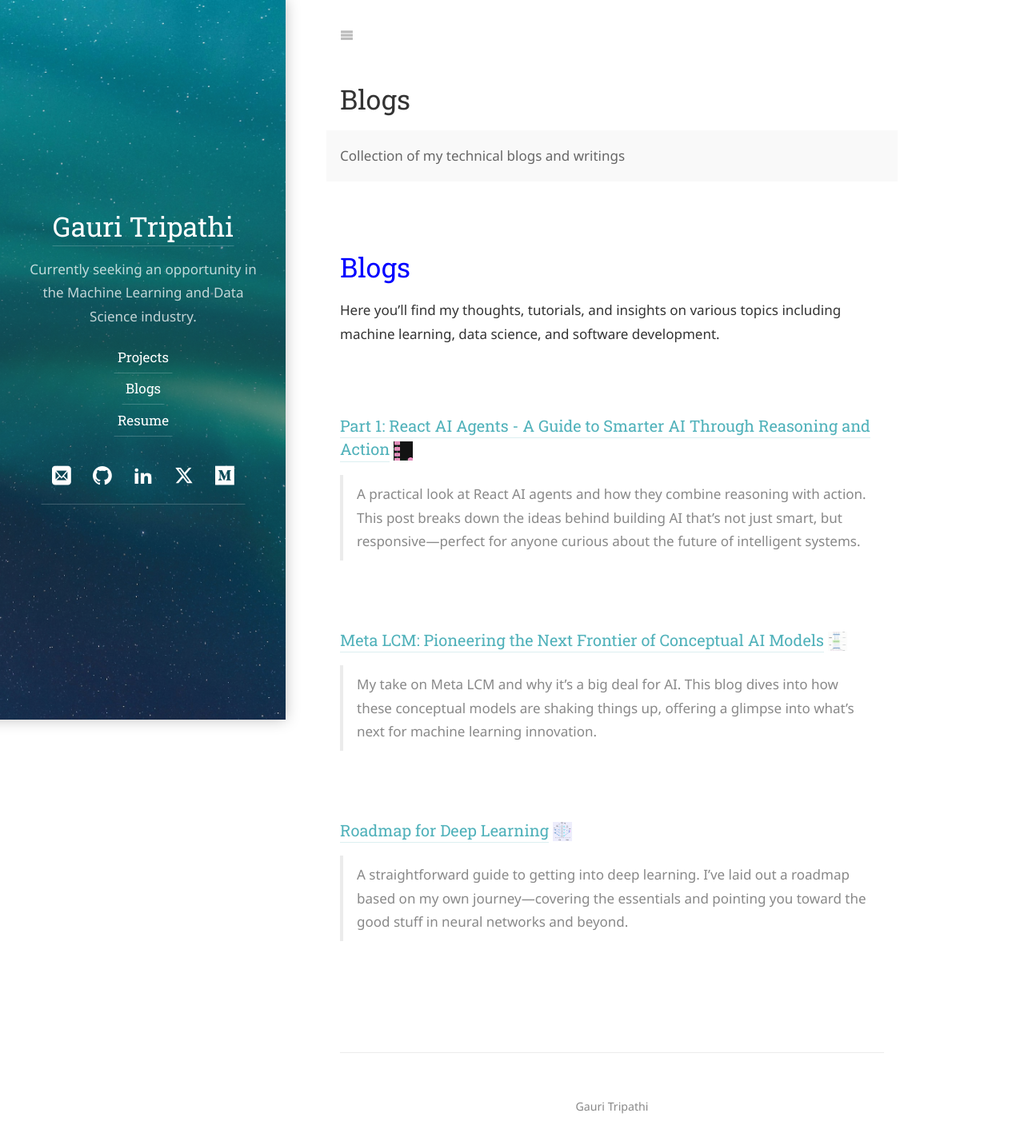
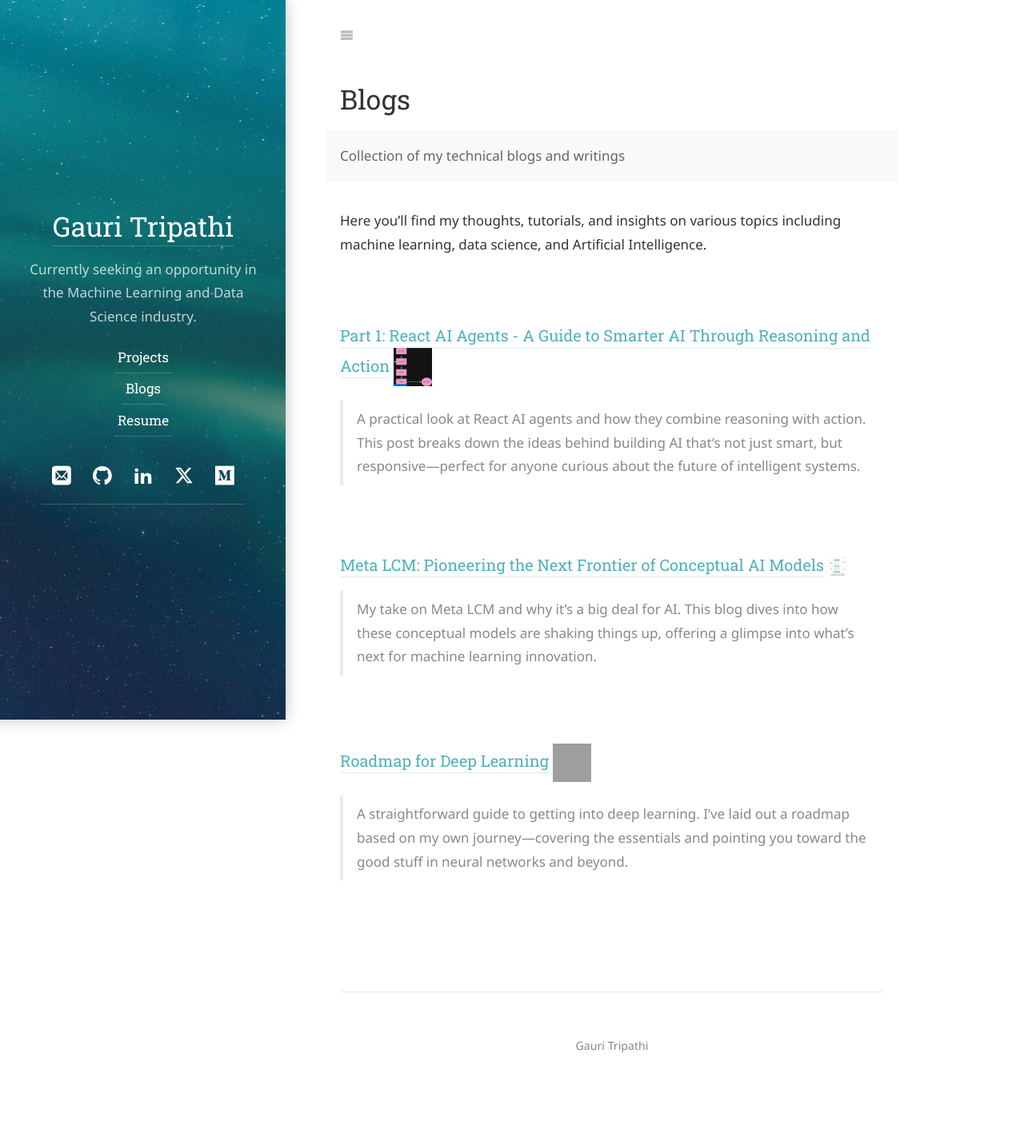
Before and after one commit to Gauri-Tripathi/Gauri-Tripathi.github.io, a Jekyll site: the page built from blogs/index.md, in a window 1280 px wide. Shown: the whole page at 80% size. Built offline with Jekyll 4.4.1, drawn with Linux system fonts in a browser that asks for light colours; some web fonts are replaced; after the commit the page ends 1356 px from its top, so only the background shows below that; grey boxes are pictures that could not be loaded.

Commit message:
blogs oage

```diff
--- a/blogs/index.md
+++ b/blogs/index.md
@@ -5,22 +5,22 @@ description: >
   Collection of my technical blogs and writings
 ---
 
-# <span style="color:blue">Blogs</span>
 
-Here you'll find my thoughts, tutorials, and insights on various topics including machine learning, data science, and software development.
+
+Here you'll find my thoughts, tutorials, and insights on various topics including machine learning, data science, and Artificial Intelligence.
 <!-- Blog 1 -->
 
-### <a href="https://medium.com/@gauritr01/part-1-react-ai-agents-a-guide-to-smarter-ai-through-reasoning-and-action-d5841db39530" title="Read Blog" target="_blank">Part 1: React AI Agents - A Guide to Smarter AI Through Reasoning and Action</a>   <img src="/assets/icons/ReACT.png" width="24" height="24" alt="ReACT icon">
+### <a href="https://medium.com/@gauritr01/part-1-react-ai-agents-a-guide-to-smarter-ai-through-reasoning-and-action-d5841db39530" title="Read Blog" target="_blank">Part 1: React AI Agents - A Guide to Smarter AI Through Reasoning and Action</a>   <img src="/assets/icons/ReACT_blog.gif" width="48" height="48" alt="ReACT AI animation">
 
 > A practical look at React AI agents and how they combine reasoning with action. This post breaks down the ideas behind building AI that's not just smart, but responsive—perfect for anyone curious about the future of intelligent systems.
 
 <!-- Blog 2 -->
 
-### <a href="https://medium.com/@gauritr01/meta-lcm-pioneering-the-next-frontier-of-conceptual-ai-models-ded9a8905c80" title="Read Blog" target="_blank">Meta LCM: Pioneering the Next Frontier of Conceptual AI Models</a>   <img src="/assets/icons/LCM.png" width="24" height="24" alt="LCM icon">
+### <a href="https://medium.com/@gauritr01/meta-lcm-pioneering-the-next-frontier-of-conceptual-ai-models-ded9a8905c80" title="Read Blog" target="_blank">Meta LCM: Pioneering the Next Frontier of Conceptual AI Models</a>   <img src="/assets/icons/LCM_blog.gif" width="24" height="24" alt="LCM animation">
 
 > My take on Meta LCM and why it's a big deal for AI. This blog dives into how these conceptual models are shaking things up, offering a glimpse into what's next for machine learning innovation.
 <!-- Blog 3 -->
 
-### <a href="https://gauritripathi.hashnode.dev/roadmap-for-deep-learning" title="Read Blog" target="_blank">Roadmap for Deep Learning</a>   <img src="/assets/icons/dl_blog.png" width="24" height="24" alt="Python logo">
+### <a href="https://gauritripathi.hashnode.dev/roadmap-for-deep-learning" title="Read Blog" target="_blank">Roadmap for Deep Learning</a>   <img src="/assets/icon/dl_blogg.png" width="48" height="48" alt="Deep Learning animation">
 
 > A straightforward guide to getting into deep learning. I've laid out a roadmap based on my own journey—covering the essentials and pointing you toward the good stuff in neural networks and beyond.
```
Also changed, not shown: _data/authors.yml (+15 -16 lines), about.md (+4 -1 lines), assets/icons/LCM_blog.gif (added), assets/icons/ReACT_blog.gif (added), assets/img/about.gif (added).
